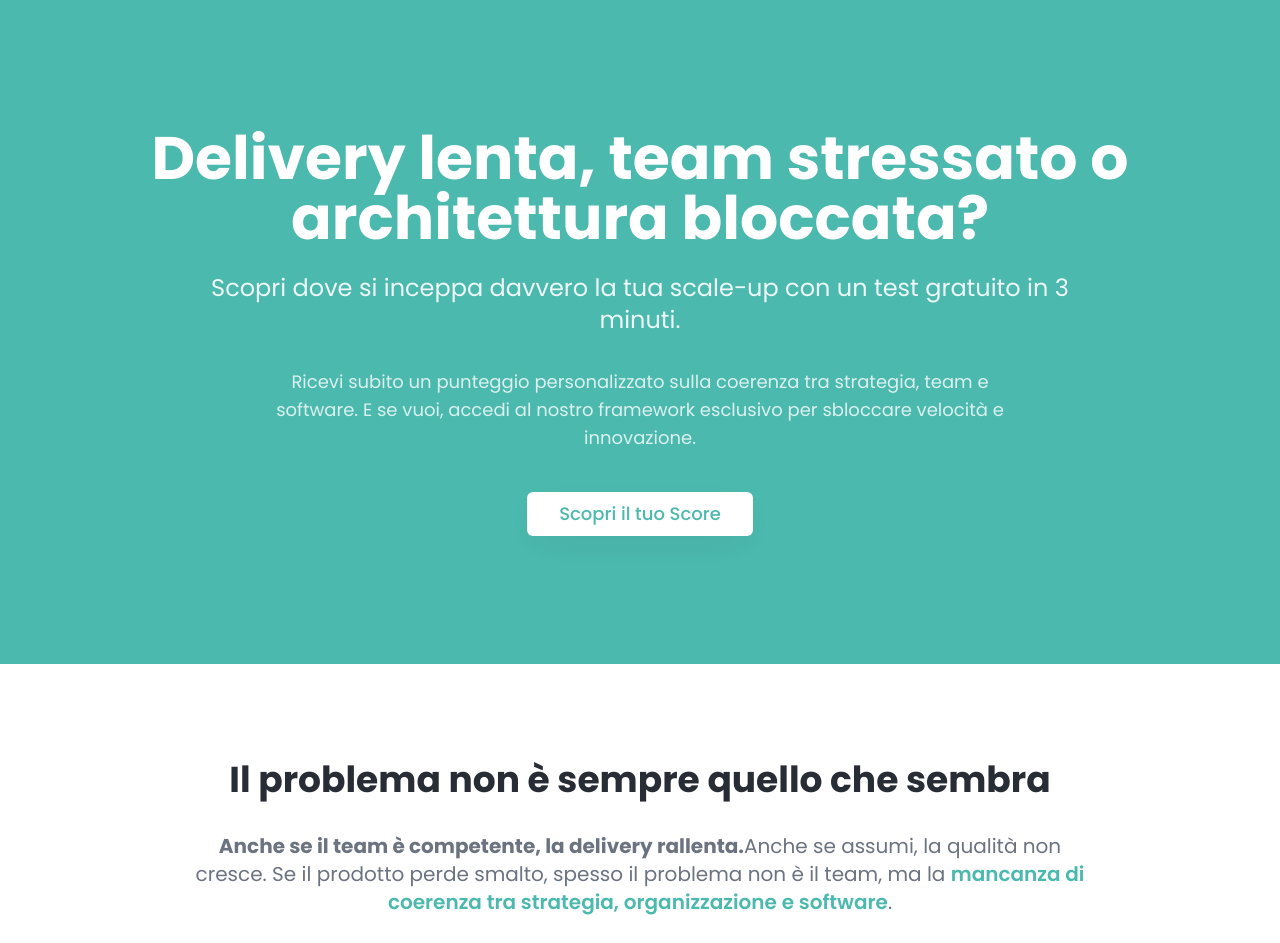
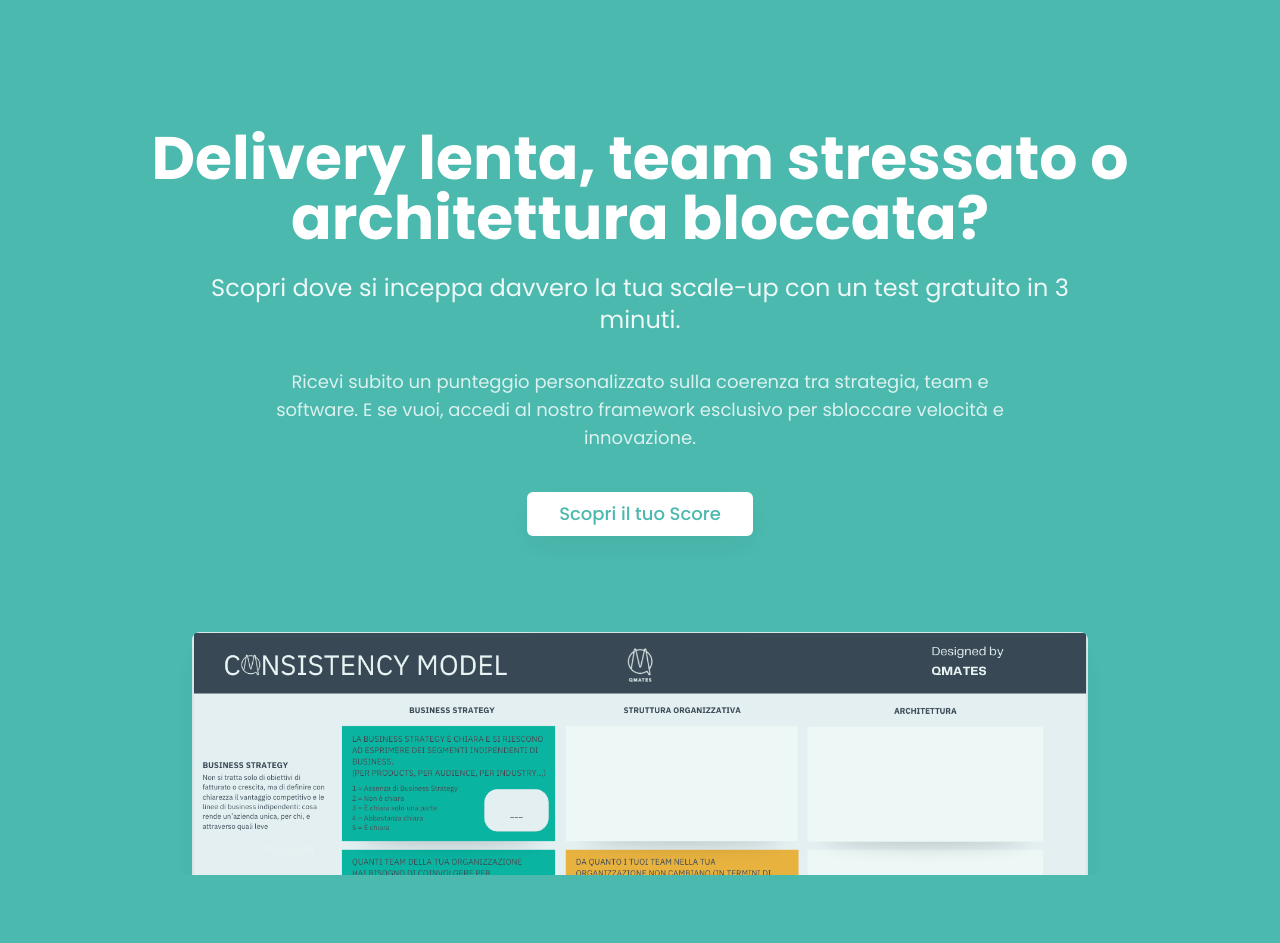
Before and after one commit to qmates-tech/LP-Consistency-Model, a React (Vite) app: page / in a window 1280 px wide. Shown: the top 943 px of the page. Built offline with nearby package versions, Linux system fonts and the light colour scheme.

Commit message:
Add image to landing page
Place the image below the "Scopri il tuo Score" button and implement a parallax effect.

```diff
--- a/src/components/HeroSection.tsx
+++ b/src/components/HeroSection.tsx
@@ -20,6 +20,17 @@ const HeroSection = () => {
         >
           Scopri il tuo Score
         </Button>
+
+        {/* Parallax Image */}
+        <div className="relative mt-16 overflow-hidden">
+          <div className="transform translate-y-8 opacity-90 hover:translate-y-4 transition-transform duration-1000 ease-out">
+            <img
+              src="/lovable-uploads/2e7b84db-09f5-4481-9c32-8900fc70a841.png"
+              alt="Consistency Model Framework"
+              className="mx-auto max-w-4xl w-full h-auto rounded-lg shadow-elegant"
+            />
+          </div>
+        </div>
       </div>
     </section>
   );
```
Also changed, not shown: public/lovable-uploads/2e7b84db-09f5-4481-9c32-8900fc70a841.png (added).
